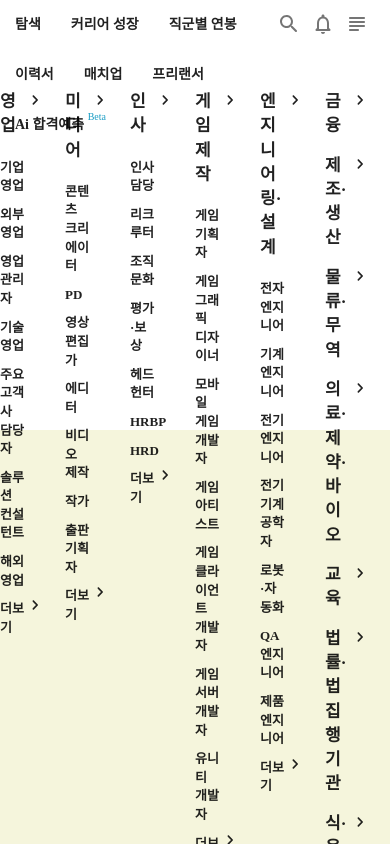
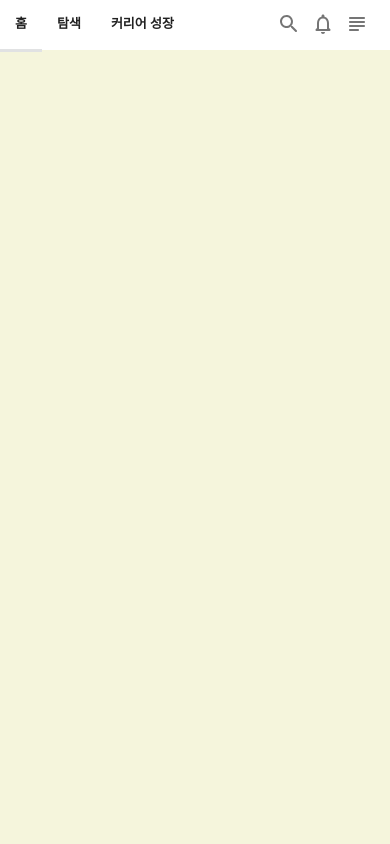
Before and after one commit to salybu/2021_wanted_clone, a React (Create React App) app: page / in a window 390 px wide. Shown: the top 844 px of the page. Built offline with nearby package versions, Linux system fonts and the light colour scheme; a web font is replaced by a local one.

Commit message:
Menu 컴포넌트 반응형 구현

```diff
--- a/src/Headers/Menu.jsx
+++ b/src/Headers/Menu.jsx
@@ -9,6 +9,7 @@ import Grid from "@material-ui/core/Grid";
 import { blueGrey } from "@material-ui/core/colors";
 import { CssBaseline } from "@material-ui/core";
 // import HeaderContext from "../contexts/HeaderContext";
+import useMediaQuery from "@material-ui/core/useMediaQuery";
 
 // const theme = createTheme({
 //   props: {
@@ -21,6 +22,16 @@ import { CssBaseline } from "@material-ui/core";
 //     },
 //   },
 // });
+
+const menuList = [
+  "탐색",
+  "커리어 성장",
+  "직군별 연봉",
+  "이력서",
+  "매치업",
+  "프리랜서",
+  "Ai 합격예측",
+];
 
 const theme = createTheme({
   typography: {
@@ -39,6 +50,9 @@ const useStyles = makeStyles((theme) => ({
   root: {
     // flexGrow: 1,
     padding: theme.spacing(0),
+    "& .MuiBox-root": {
+      boxSizing: "border-box",
+    },
   },
   item: {
     fontFamily: "Gothic A1",
@@ -46,6 +60,16 @@ const useStyles = makeStyles((theme) => ({
     textAlign: "center",
     fontWeight: "bold",
     // color: theme.palette.text.secondary,
+    "&:hover": {
+      borderBottom: "3px solid #e1e2e3",
+      // boxShadow: "0 0 0 3px solid #e1e2e3 inset",
+    },
+    [theme.breakpoints.down("sm")]: {
+      fontSize: 13,
+    },
+    // [theme.breakpoints.down("xs")]: {
+    //   display: "none",
+    // },
   },
   beta: {
     fontFamily: "Gothic A1 Light",
@@ -60,41 +84,37 @@ const useStyles = makeStyles((theme) => ({
 
 export default function Menu(props) {
   const classes = useStyles();
+  const showAllMenu = useMediaQuery("(min-width:770px)");
 
   return (
     <ThemeProvider theme={theme}>
       <CssBaseline />
       <div className={classes.root}>
         <Grid container>
+          {showAllMenu
+            ? // 반응형, 윈도우 가로길이가 690px 이상일 때
+              menuList.map((itemName, index) => (
                 <Grid item>
                   <Box
                     className={classes.item}
-              // onMouseOver={props.setState}
-              // onMouseOut={props.setState}
-              onMouseOver={props.showSlideMenu}
+                    onMouseOver={
+                      index == 0 ? props.showSlideMenu : props.hideSlideMenu
+                    }
+                    style={menuList[index + 1] ? {} : { position: "relative" }} // 마지막 메뉴 (Ai 합격예측)에 오른쪽 위에 Beta 태그 추가하기 위한 설정
                   >
-              탐색
+                    {itemName}
+                    {!menuList[index + 1] && ( // 마지막 메뉴 (Ai 합격예측)에 오른쪽 위에 Beta 태그 추가
+                      <div className={classes.beta}>Beta</div>
+                    )}
                   </Box>
                 </Grid>
-          {["커리어 성장", "직군별 연봉", "이력서", "매치업", "프리랜서"].map(
-            (itemName) => (
+              ))
+            : // 윈도우 가로길이가 690px 이하일 때
+              ["홈", "탐색", "커리어 성장"].map((itemName) => (
                 <Grid item>
-                <Box className={classes.item} onMouseOver={props.hideSlideMenu}>
-                  {itemName}
-                </Box>
+                  <Box className={classes.item}>{itemName}</Box>
                 </Grid>
-            )
-          )}
-          <Grid item>
-            <Box
-              className={classes.item}
-              onMouseOver={props.hideSlideMenu}
-              style={{ position: "relative" }}
-            >
-              Ai 합격예측
-              <div className={classes.beta}>Beta</div>
-            </Box>
-          </Grid>
+              ))}
         </Grid>
       </div>
     </ThemeProvider>
```
Lines whose indentation alone changed are shown as unchanged.
